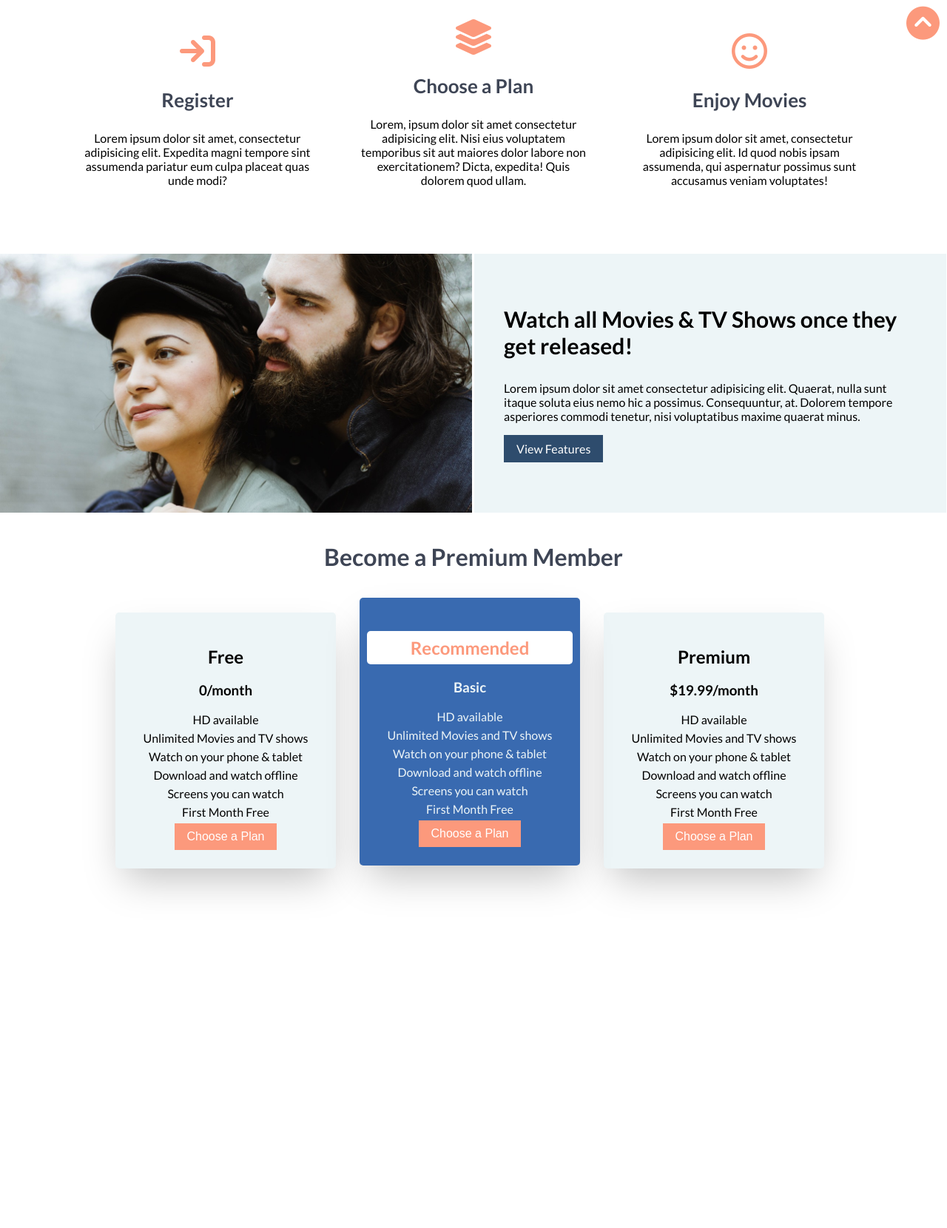
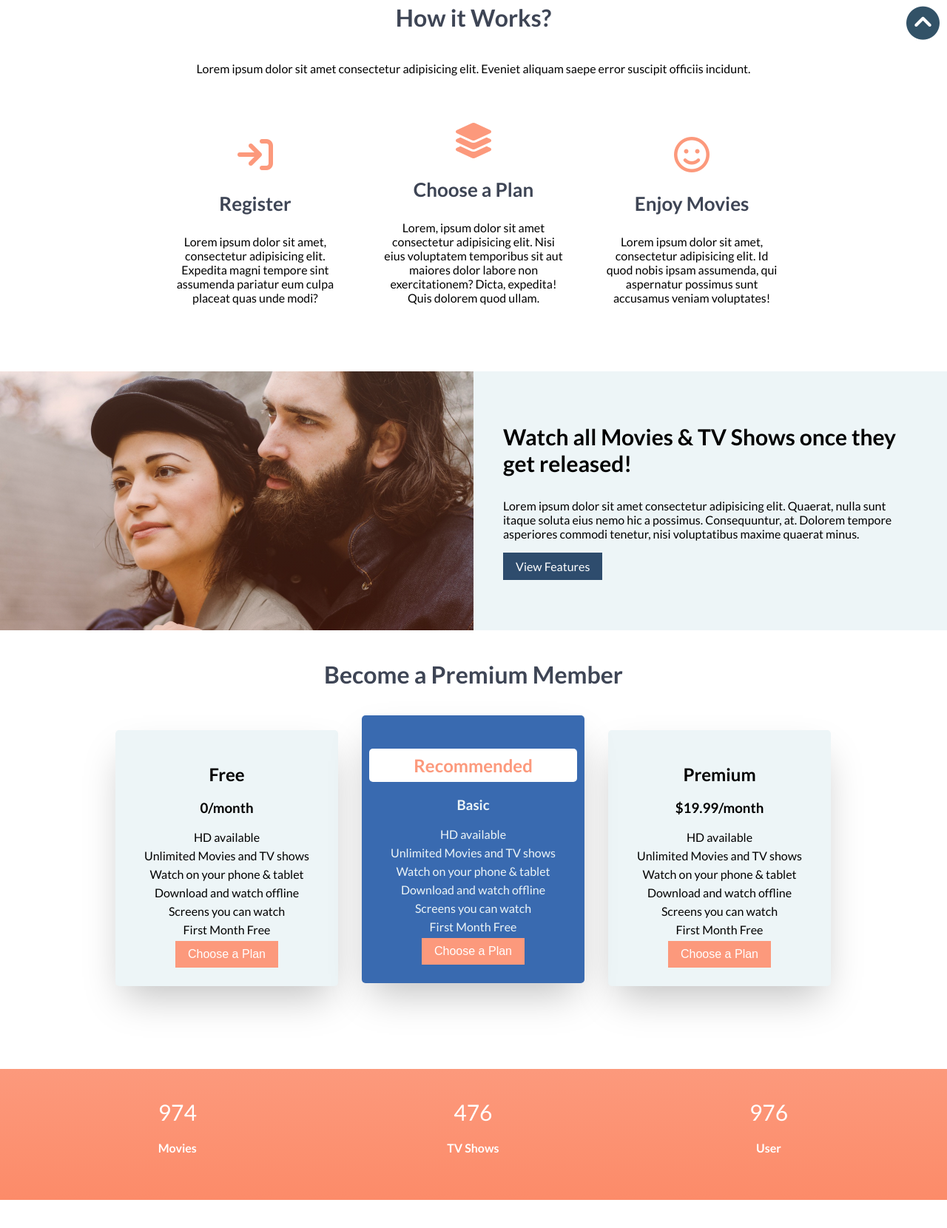
Before and after one commit to eyupgennc/css-journey, a plain HTML site: page practice2/index.html in a window 1280 px wide. Shown: the part 736-2396 px from the top of the page at 74% size. Before the commit the page ends 1982 px from the top, so only its background shows below. Drawn offline with Linux system fonts and the light colour scheme.

Commit message:
new features added to Practice2

```diff
--- /dev/null
+++ b/practice2/css/style.css
@@ -0,0 +1,282 @@
+html {
+  scroll-behavior: smooth;
+}
+
+body {
+  margin: 0;
+  font-family: "Lato", sans-serif;
+}
+
+* {
+  box-sizing: border-box;
+}
+
+#showcase {
+  background: linear-gradient(
+      to bottom,
+      rgba(252, 153, 124, 0.2),
+      rgba(250, 81, 30, 0.2)
+    ),
+    url("../img/bg.jpeg");
+  background-size: cover;
+  background-position: center;
+  background-attachment: fixed;
+  height: 80vh;
+  width: 100%;
+  position: relative;
+}
+
+#showcase .caption {
+  position: absolute;
+  color: #fff;
+  font-size: 30px;
+  top: 60%;
+  left: 50%;
+  transform: translate(-50%, -50%);
+  background: rgba(46, 76, 109, 0.3);
+  padding: 20px;
+  width: 60%;
+  border-radius: 10px;
+}
+
+/* #showcase h1 {
+    position: absolute;
+    color: #fff;
+    font-size: 45px;
+    top: 50%;
+    left: 50%;
+    transform: translate(-50%, -50%);
+    background-color: #333;
+  } */
+
+#how-it-works {
+  padding: 10px;
+}
+
+.main-header {
+  background-color: #fc997c;
+  padding: 8px 16px;
+  position: fixed;
+  width: 100%;
+  z-index: +5;
+  top: 0;
+}
+
+.main-nav {
+  display: inline-block;
+  width: calc(100% - 101px);
+  text-align: right;
+  font-family: "Roboto", sans-serif;
+}
+
+.main-nav__items {
+  margin: 0;
+  padding: 0;
+  list-style: none;
+}
+
+.main-nav__item {
+  display: inline-block;
+  margin: 0 12px;
+  list-style-type: none;
+}
+
+.main-header__logo {
+  color: #fff;
+  text-decoration: none;
+  font-weight: bold;
+  font-size: 21px;
+}
+
+.main-nav__items a {
+  text-decoration: none;
+  color: #fff;
+}
+
+.main-nav__item a:hover,
+.main-nav__item:hover::before {
+  color: #2e4c60;
+}
+
+.main-nav__item a:active,
+.main-nav__item:active::before {
+  color: #fff;
+}
+
+/* .main-nav__item::before {
+    color: #fff;
+    content: "\2022";
+  } */
+
+.main-nav__item--login::before {
+  content: none;
+}
+
+.row-features {
+  margin: 40px;
+  text-align: center;
+}
+
+.col {
+  display: inline-block;
+  width: 30%;
+  text-align: center;
+  padding: 16px;
+  margin: 8px;
+}
+.icon-box h3 {
+  color: #3e4555;
+  font-size: 26px;
+}
+
+.icon-box i {
+  color: #fc997c;
+}
+
+.features__left {
+  background: linear-gradient(
+      to bottom,
+      rgba(252, 153, 124, 0.2),
+      rgba(250, 81, 30, 0.2)
+    ),
+    url("../img/features.jpeg");
+  background-position: top center;
+  background-size: cover;
+}
+
+.features__right {
+  padding: 40px;
+  background-color: #edf5f7;
+  text-align: left;
+}
+.features__left,
+.features__right {
+  height: 350px;
+}
+
+.features__right h3 {
+  font-size: 30px;
+}
+
+main {
+  margin-top: 50px;
+}
+
+.row {
+  margin-bottom: 40px;
+}
+
+.row::after {
+  content: "";
+  display: block;
+  clear: both;
+}
+
+.col-2 {
+  float: left;
+  width: 50%;
+}
+
+.col-3 {
+  float: left;
+  width: 33.3%;
+}
+
+.col-4 {
+  float: left;
+  width: 25%;
+}
+
+.plan {
+  padding: 16px;
+}
+
+.container {
+  width: 1000px;
+  margin: 0 auto;
+}
+
+.section-title {
+  text-align: center;
+  margin-bottom: 40px;
+  font-size: 32px;
+  color: #3e4555;
+  font-weight: 600;
+}
+
+section.plans li {
+  text-align: center;
+}
+
+.clearfix::after {
+  content: "";
+  display: block;
+  clear: both;
+}
+
+.innerplan {
+  background: #edf5f7;
+  padding: 25px 10px;
+  border-radius: 5px;
+  box-shadow: rgba(0, 0, 0, 0.25) 0px 25px 50px -12px;
+  transition: box-shadow 0.6s;
+}
+
+.innerplan:hover {
+  box-shadow: rgba(0, 0, 0, 0.75) 0px 25px 50px -12px;
+}
+
+.plan__badge {
+  background: #fff;
+  color: #fc997c;
+  padding: 8px;
+  border-radius: 5px;
+}
+
+.recommended_plan {
+  color: #edf5f7;
+  background-color: #396ab0;
+  position: relative;
+  top: -20px;
+}
+
+.plan_features {
+  list-style-type: none;
+  margin: 0;
+  padding: 0;
+}
+
+.plan_features li {
+  margin: 6px 0;
+}
+
+#backtotop {
+  position: fixed;
+  bottom: 10px;
+  right: 10px;
+}
+
+#backtotop i {
+  color: #325267;
+  font-size: 45px;
+  transition: color 0.6s;
+}
+
+#backtotop i:hover {
+  color: #192934;
+}
+
+.counter {
+  background: linear-gradient(to bottom, #fc997c 0%, #fc8b69 100%);
+  text-align: center;
+  padding: 40px;
+}
+
+.counter__item {
+  font-size: 30px;
+  font-weight: 500;
+  color: #fff;
+}
+.counter h4 {
+  color: #fff;
+}
--- a/practice2/index.html
+++ b/practice2/index.html
@@ -15,217 +15,12 @@
       href="https://fonts.googleapis.com/css2?family=Lato:wght@400;700&family=Roboto:wght@400;700&display=swap"
       rel="stylesheet"
     />
-    <link rel="stylesheet" href="buttons.css" />
-    <style>
-      html {
-        scroll-behavior: smooth;
-      }
-      body {
-        margin: 0;
-        font-family: "Lato", sans-serif;
-      }
-      * {
-        box-sizing: border-box;
-      }
-      #showcase {
-        background-image: url("home-bg.jpeg");
-        background-position: center;
-        height: 500px;
-        width: 100%;
-        padding: 10px;
-        position: relative;
-      }
-      #showcase h1 {
-        position: absolute;
-        color: #fff;
-        font-size: 45px;
-        top: 50%;
-        left: 50%;
-        transform: translate(-50%, -50%);
-      }
-      #how-it-works {
-        padding: 10px;
-      }
-      .main-header {
-        background-color: #fc997c;
-        padding: 8px 16px;
-        position: fixed;
-        width: 100%;
-        z-index: +5;
-        top: 0;
-      }
-
-      .main-nav {
-        display: inline-block;
-        width: calc(100% - 101px);
-        text-align: right;
-        font-family: "Roboto", sans-serif;
-      }
-
-      .main-nav__items {
-        margin: 0;
-        padding: 0;
-        list-style: none;
-      }
-
-      .main-nav__item {
-        display: inline-block;
-        margin: 0 12px;
-        list-style-type: none;
-      }
-
-      .main-header__logo {
-        color: #fff;
-        text-decoration: none;
-        font-weight: bold;
-        font-size: 21px;
-      }
-
-      .main-nav__items a {
-        text-decoration: none;
-        color: #fff;
-      }
-
-      .main-nav__item a:hover,
-      .main-nav__item:hover::before {
-        color: #2e4c60;
-      }
-
-      .main-nav__item a:active,
-      .main-nav__item:active::before {
-        color: #fff;
-      }
-
-      /* .main-nav__item::before {
-        color: #fff;
-        content: "\2022";
-      } */
-
-      .main-nav__item--login::before {
-        content: none;
-      }
-
-      .row1 {
-        margin: 40px;
-        text-align: center;
-      }
-
-      .col {
-        display: inline-block;
-        width: 30%;
-        text-align: center;
-        padding: 16px;
-        margin: 8px;
-      }
-      .icon-box h3 {
-        color: #3e4555;
-        font-size: 26px;
-      }
-
-      .icon-box i {
-        color: #fc997c;
-      }
-
-      .col-2 {
-        display: inline-block;
-        width: calc(50% - 2px);
-        height: 350px;
-        vertical-align: top;
-      }
-
-      .features__left {
-        background-image: url("features.jpeg");
-        background-position: top center;
-        background-size: cover;
-      }
-
-      .features__right {
-        padding: 40px;
-        background-color: #edf5f7;
-        text-align: left;
-      }
-
-      .features__right h3 {
-        font-size: 30px;
-      }
-      main {
-        margin-top: 50px;
-      }
-      .row {
-        margin-bottom: 40px;
-      }
-      .plan {
-        width: 33%;
-        padding: 16px;
-        float: left;
-      }
-      .container {
-        width: 1000px;
-        margin: 0 auto;
-      }
-      .section-title {
-        text-align: center;
-        margin-bottom: 40px;
-        font-size: 32px;
-        color: #3e4555;
-        font-weight: 600;
-      }
-
-      section.plans li {
-        text-align: center;
-      }
-      .clearfix::after {
-        content: "";
-        display: block;
-        clear: both;
-      }
-      .innerplan {
-        background: #edf5f7;
-        padding: 25px 10px;
-        border-radius: 5px;
-        box-shadow: rgba(0, 0, 0, 0.25) 0px 25px 50px -12px;
-        transition: box-shadow 0.6s;
-      }
-      .innerplan:hover {
-        box-shadow: rgba(0, 0, 0, 0.75) 0px 25px 50px -12px;
-      }
-      .plan__badge {
-        background: #fff;
-        color: #fc997c;
-        padding: 8px;
-        border-radius: 5px;
-      }
-      .recommended_plan {
-        color: #edf5f7;
-        background-color: #396ab0;
-        position: relative;
-        top: -20px;
-      }
-      .plan_features {
-        list-style-type: none;
-        margin: 0;
-        padding: 0;
-      }
-      .plan_features li {
-        margin: 6px 0;
-      }
-      #backtotop {
-        position: fixed;
-        bottom: 10px;
-        right: 10px;
-      }
-      #backtotop i {
-        color: #fc997c;
-        font-size: 45px;
-        transition: color 0.6s;
-      }
-      #backtotop i:hover {
-        color: #fb6537;
-      }
-    </style>
+    <link rel="stylesheet" href="css/buttons.css" />
+    <link rel="stylesheet" href="css/style.css" />
   </head>
   <body id="body">
     <header class="main-header">
+      <div class="container">
         <a href="#" class="main-header__logo">MovieApp</a>
         <nav class="main-nav">
           <ul class="main-nav__items">
@@ -236,27 +31,34 @@
             </li>
           </ul>
         </nav>
+      </div>
     </header>
     <main>
       <section id="showcase">
-        <h1>Welcome to MovieApp</h1>
+        <div class="caption">
+          <h2>Welcome</h2>
+          <h3>
+            Millions of Movies, TV shows and people to discover. Explore now.
+          </h3>
+        </div>
       </section>
       <section id="how-it-works">
-        <div class="row1">
+        <div class="container">
+          <div class="row-features">
             <h2 class="section-title">How it Works?</h2>
             <p>
               Lorem ipsum dolor sit amet consectetur adipisicing elit. Eveniet
               aliquam saepe error suscipit officiis incidunt.
             </p>
           </div>
-        <div class="row1">
+          <div class="row-features">
             <div class="icon-box col">
               <i class="fa-solid fa-arrow-right-to-bracket fa-3x"></i>
               <h3>Register</h3>
               <p>
-              Lorem ipsum dolor sit amet, consectetur adipisicing elit. Expedita
-              magni tempore sint assumenda pariatur eum culpa placeat quas unde
-              modi?
+                Lorem ipsum dolor sit amet, consectetur adipisicing elit.
+                Expedita magni tempore sint assumenda pariatur eum culpa placeat
+                quas unde modi?
               </p>
             </div>
             <div class="icon-box col">
@@ -272,10 +74,11 @@
               <i class="fa-regular fa-face-smile fa-3x"></i>
               <h3>Enjoy Movies</h3>
               <p>
-              Lorem ipsum dolor sit amet, consectetur adipisicing elit. Id quod
-              nobis ipsam assumenda, qui aspernatur possimus sunt accusamus
-              veniam voluptates!
+                Lorem ipsum dolor sit amet, consectetur adipisicing elit. Id
+                quod nobis ipsam assumenda, qui aspernatur possimus sunt
+                accusamus veniam voluptates!
               </p>
+            </div>
           </div>
         </div>
       </section>
@@ -296,11 +99,13 @@
       </section>
       <section class="plans" style="margin-bottom: 40px">
         <h2 class="section-title">Become a Premium Member</h2>
+
         <div
           class="clearfix container"
           style="text-align: center; position: relative"
         >
-          <div class="plan">
+          <div class="row">
+            <div class="col-3 plan">
               <div class="innerplan">
                 <h2>Free</h2>
                 <h3>0/month</h3>
@@ -318,7 +123,7 @@
               </div>
             </div>
 
-          <div class="plan">
+            <div class="col-3 plan">
               <div class="innerplan recommended_plan">
                 <h2 class="plan__badge">Recommended</h2>
                 <h3>Basic</h3>
@@ -336,7 +141,7 @@
               </div>
             </div>
 
-          <div class="plan">
+            <div class="col-3 plan">
               <div class="innerplan">
                 <h2>Premium</h2>
                 <h3>&#x24;19.99/month</h3>
@@ -354,6 +159,23 @@
               </div>
             </div>
           </div>
+        </div>
+      </section>
+      <section id="counters">
+        <div class="counter row">
+          <div class="col-3">
+            <span class="counter__item">974</span>
+            <h4>Movies</h4>
+          </div>
+          <div class="col-3">
+            <span class="counter__item">476</span>
+            <h4>TV Shows</h4>
+          </div>
+          <div class="col-3">
+            <span class="counter__item">976</span>
+            <h4>User</h4>
+          </div>
+        </div>
       </section>
     </main>
     <a href="#body" id="backtotop"
```
Also changed, not shown: practice2/css/buttons.css (renamed from practice2/buttons.css), practice2/img/bg.jpeg (added), practice2/img/features.jpeg (renamed from practice2/features.jpeg), practice2/img/home-bg.jpeg (renamed from practice2/home-bg.jpeg). Lines whose indentation alone changed are shown as unchanged.
